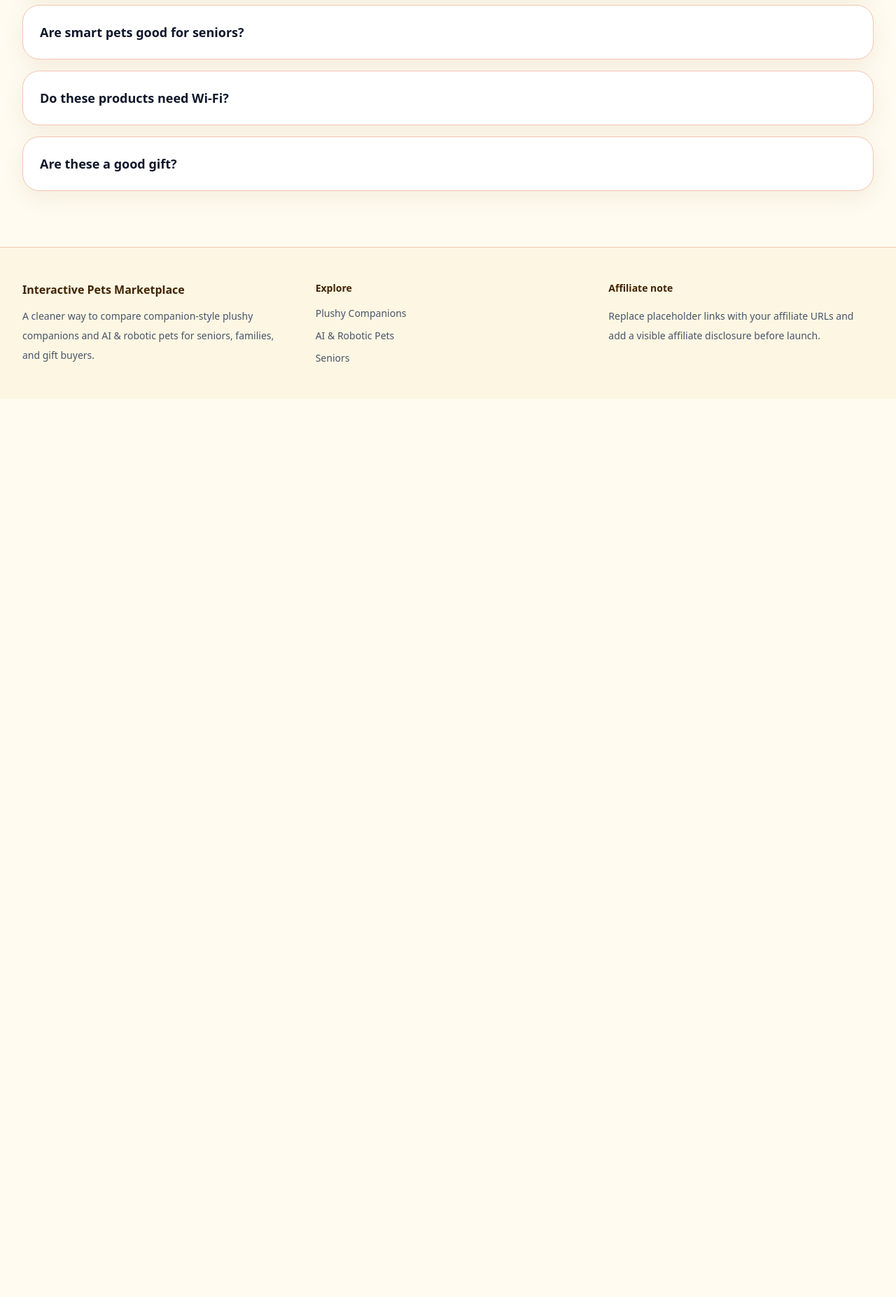
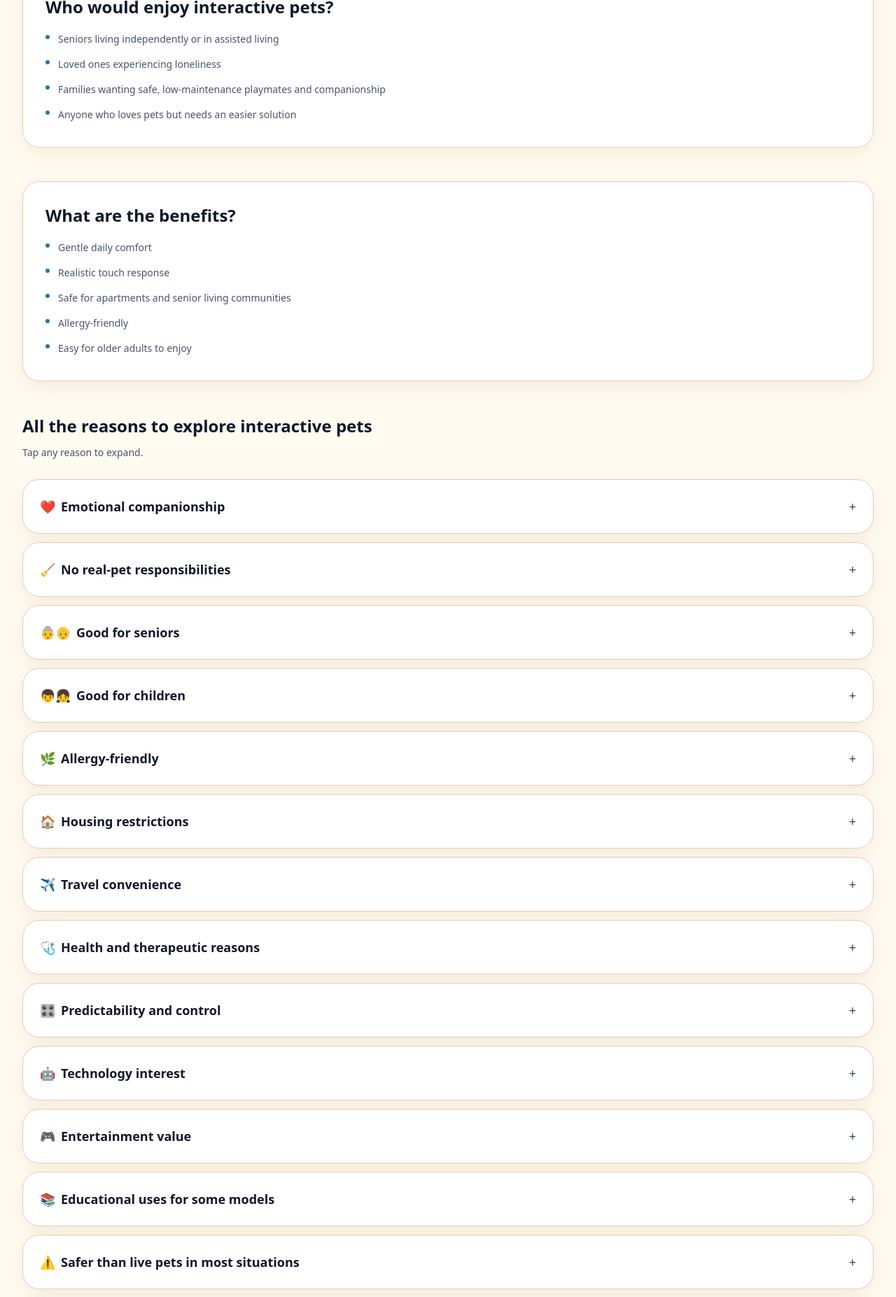
Before and after one commit to timsthomasson-cpu/Interactive-Pet-Marketplace, a Next.js app: page /questions in a window 1280 px wide. Shown: the part 400-2254 px from the top of the page at 70% size. Before the commit the page ends 970 px from the top, so only its background shows below. Built offline with nearby package versions, Linux system fonts and the light colour scheme.

Commit message:
Warm golden redesign, product images, layout cleanup

```diff
--- a/app/questions/page.tsx
+++ b/app/questions/page.tsx
@@ -1,5 +1,6 @@
 import { FAQSection } from "@/components/faq";
+import { InteractivePetsInfo } from "@/components/interactive-pets-info";
 import { PageShell } from "@/components/layout";
 export default function QuestionsPage() {
-  return <PageShell><FAQSection /></PageShell>;
+  return <PageShell><InteractivePetsInfo /><FAQSection /></PageShell>;
 }
--- /dev/null
+++ b/components/interactive-pets-info.tsx
@@ -0,0 +1,273 @@
+import { SectionHeading } from "./ui";
+
+const audienceBullets = [
+  "Seniors living independently or in assisted living",
+  "Loved ones experiencing loneliness",
+  "Families wanting safe, low-maintenance playmates and companionship",
+  "Anyone who loves pets but needs an easier solution"
+];
+
+const benefitBullets = [
+  "Gentle daily comfort",
+  "Realistic touch response",
+  "Safe for apartments and senior living communities",
+  "Allergy-friendly",
+  "Easy for older adults to enjoy"
+];
+
+const reasons: { title: string; emoji: string; bullets: string[] }[] = [
+  {
+    title: "Emotional companionship",
+    emoji: "❤️",
+    bullets: [
+      "Reduces loneliness",
+      "Provides daily companionship without needing another person",
+      "Gives comfort during grief or loss",
+      "Offers a sense of routine and attachment",
+      "Mimics affection (responds to voice, touch, presence)",
+      "Helps people who miss having a pet but cannot own one",
+      "Provides a calming presence at night",
+      "Creates emotional bonding without unpredictability"
+    ]
+  },
+  {
+    title: "No real-pet responsibilities",
+    emoji: "🧹",
+    bullets: [
+      "No feeding",
+      "No walking",
+      "No litter box",
+      "No grooming",
+      "No shedding",
+      "No fleas or ticks",
+      "No vet bills",
+      "No vaccinations",
+      "No pet insurance",
+      "No boarding when traveling",
+      "No odor",
+      "No cleanup accidents"
+    ]
+  },
+  {
+    title: "Good for seniors",
+    emoji: "👵👴",
+    bullets: [
+      "Easy companionship in assisted living",
+      "Helps reduce isolation",
+      "Can stimulate conversation",
+      "May improve mood in memory care settings",
+      "No fall risk from pulling on a leash",
+      "No physical burden of care",
+      "Can remind about medication if programmed",
+      "Familiar, comforting routine"
+    ]
+  },
+  {
+    title: "Good for children",
+    emoji: "👦👧",
+    bullets: [
+      "Teaches nurturing behavior",
+      "Low-risk first \u201cpet\u201d responsibilities before real pet ownership",
+      "Safe for children with allergies",
+      "No biting or scratching risk (depending on model)",
+      "Interactive play",
+      "Builds responsibility habits",
+      "Encourages imaginative play",
+      "Can be educational"
+    ]
+  },
+  {
+    title: "Allergy-friendly",
+    emoji: "🌿",
+    bullets: [
+      "No pet dander",
+      "No fur allergies",
+      "No asthma triggers",
+      "No saliva allergens"
+    ]
+  },
+  {
+    title: "Housing restrictions",
+    emoji: "🏠",
+    bullets: [
+      "Apartments that ban pets",
+      "Rental properties with pet deposits",
+      "HOA restrictions",
+      "Temporary housing situations",
+      "Hotels or dorm environments"
+    ]
+  },
+  {
+    title: "Travel convenience",
+    emoji: "\u2708\ufe0f",
+    bullets: [
+      "Can be left at home without care",
+      "Portable travel companion",
+      "No boarding cost",
+      "No pet sitter needed"
+    ]
+  },
+  {
+    title: "Health and therapeutic reasons",
+    emoji: "\ud83e\ude7a",
+    bullets: [
+      "Anxiety reduction",
+      "Stress relief",
+      "Sensory comfort",
+      "Dementia therapy use",
+      "Autism sensory engagement",
+      "Depression support",
+      "PTSD calming aid",
+      "Hospital comfort tool",
+      "Rehab motivation"
+    ]
+  },
+  {
+    title: "Predictability and control",
+    emoji: "\ud83c\udf9b\ufe0f",
+    bullets: [
+      "Behaves consistently",
+      "No aggression surprises",
+      "Programmable responses",
+      "Can match owner preferences",
+      "Can be turned off when needed",
+      "No destructive behavior"
+    ]
+  },
+  {
+    title: "Technology interest",
+    emoji: "\ud83e\udd16",
+    bullets: [
+      "Fascination with robotics",
+      "Enjoy AI interaction",
+      "Voice recognition interest",
+      "Smart home integration appeal",
+      "Novelty value",
+      "Enjoy testing emerging AI products"
+    ]
+  },
+  {
+    title: "Entertainment value",
+    emoji: "\ud83c\udfae",
+    bullets: [
+      "Fun interactions",
+      "Tricks and responses",
+      "Personality simulation",
+      "Voice conversation for some models",
+      "Play games",
+      "Dance and music reactions for some models"
+    ]
+  },
+  {
+    title: "Educational uses for some models",
+    emoji: "\ud83d\udcda",
+    bullets: [
+      "Teach AI concepts",
+      "Teach robotics",
+      "Coding interaction",
+      "STEM learning",
+      "Behavior modeling"
+    ]
+  },
+  {
+    title: "Safer than live pets in most situations",
+    emoji: "\u26a0\ufe0f",
+    bullets: [
+      "No bites",
+      "No scratches",
+      "No disease transmission",
+      "No escape risk",
+      "No property damage from chewing or clawing"
+    ]
+  },
+  {
+    title: "Better for busy professionals",
+    emoji: "\u23f1\ufe0f",
+    bullets: [
+      "No time burden",
+      "No schedule disruption",
+      "No early-morning walks",
+      "No emergency pet-care interruptions"
+    ]
+  },
+  {
+    title: "Pet replacement for former pet owners",
+    emoji: "\ud83d\udcad",
+    bullets: [
+      "Former pet owners who cannot physically manage a live pet",
+      "Emotional substitute after losing a pet"
+    ]
+  }
+];
+
+function BulletList({ items }: { items: string[] }) {
+  return (
+    <ul className="mt-4 space-y-2 text-sm leading-7 text-slate-600">
+      {items.map((item) => (
+        <li key={item} className="flex gap-3">
+          <span aria-hidden className="mt-2 inline-block h-1.5 w-1.5 shrink-0 rounded-full bg-trust-500" />
+          <span>{item}</span>
+        </li>
+      ))}
+    </ul>
+  );
+}
+
+export function InteractivePetsInfo() {
+  return (
+    <section className="section-pad pt-10 sm:pt-12">
+      <div className="container-shell space-y-12">
+        <SectionHeading
+          eyebrow="About interactive pets"
+          title="Who would enjoy them, what they offer, and why people choose them."
+          text="A plain-English look at the audiences, benefits, and motivations behind interactive and AI companion pets."
+        />
+
+        {/* Audience block */}
+        <div className="card p-6 sm:p-8">
+          <h3 className="text-xl font-semibold text-slate-900 sm:text-2xl">
+            Who would enjoy interactive pets?
+          </h3>
+          <BulletList items={audienceBullets} />
+        </div>
+
+        {/* Benefits block */}
+        <div className="card p-6 sm:p-8">
+          <h3 className="text-xl font-semibold text-slate-900 sm:text-2xl">
+            What are the benefits?
+          </h3>
+          <BulletList items={benefitBullets} />
+        </div>
+
+        {/* Reasons — collapsible accordion */}
+        <div>
+          <h3 className="text-xl font-semibold text-slate-900 sm:text-2xl">
+            All the reasons to explore interactive pets
+          </h3>
+          <p className="mt-2 text-sm leading-7 text-slate-600">
+            Tap any reason to expand.
+          </p>
+          <div className="mt-6 space-y-3">
+            {reasons.map((reason) => (
+              <details key={reason.title} className="group card p-5 sm:p-6">
+                <summary className="cursor-pointer list-none flex items-center justify-between gap-4">
+                  <span className="text-base font-semibold text-slate-900 sm:text-lg">
+                    <span aria-hidden className="mr-2">{reason.emoji}</span>
+                    {reason.title}
+                  </span>
+                  <span
+                    aria-hidden
+                    className="shrink-0 text-trust-700 text-lg transition-transform group-open:rotate-45"
+                  >
+                    +
+                  </span>
+                </summary>
+                <BulletList items={reason.bullets} />
+              </details>
+            ))}
+          </div>
+        </div>
+      </div>
+    </section>
+  );
+}
```
Also changed, not shown: 2 other files (tests, documents, lock files or other folders).
